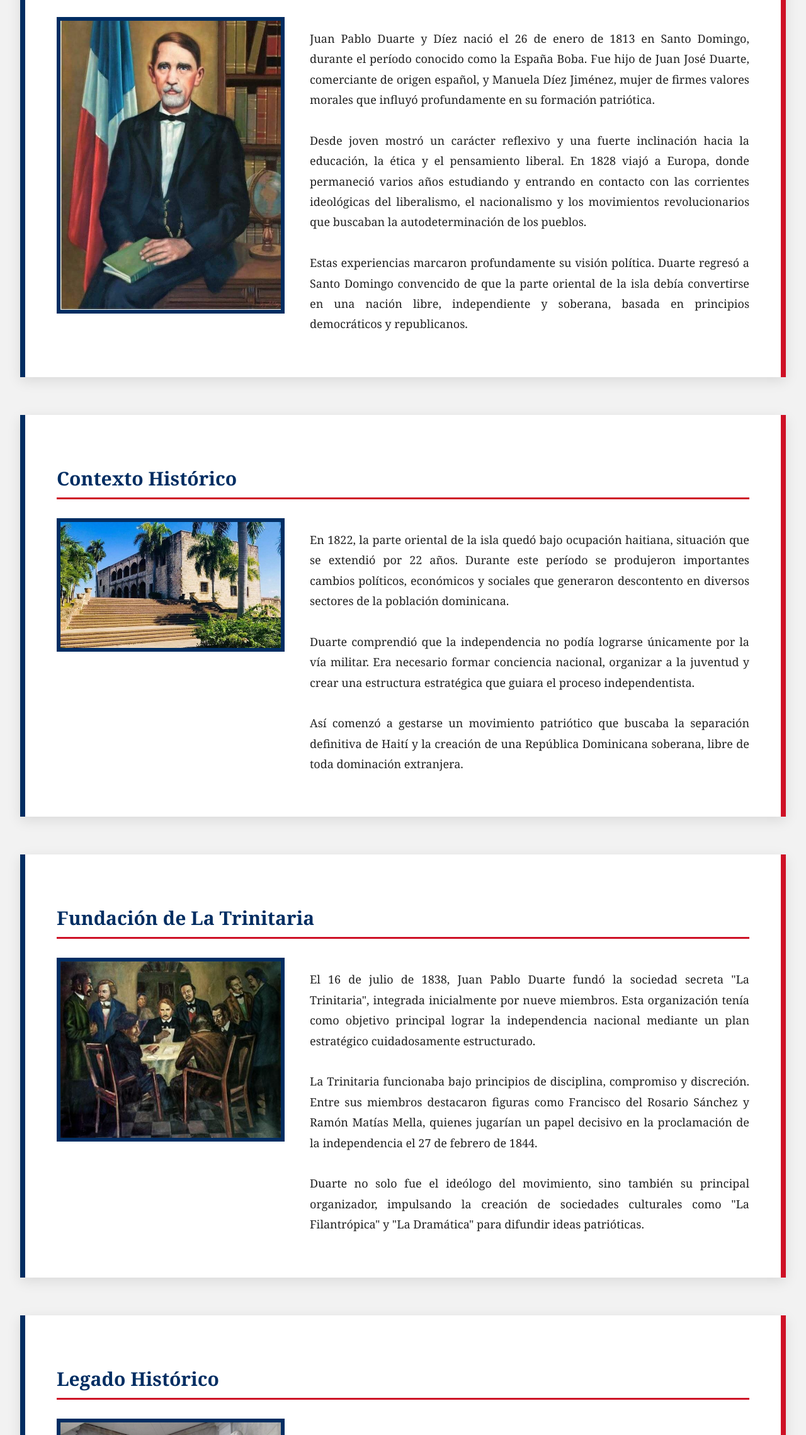
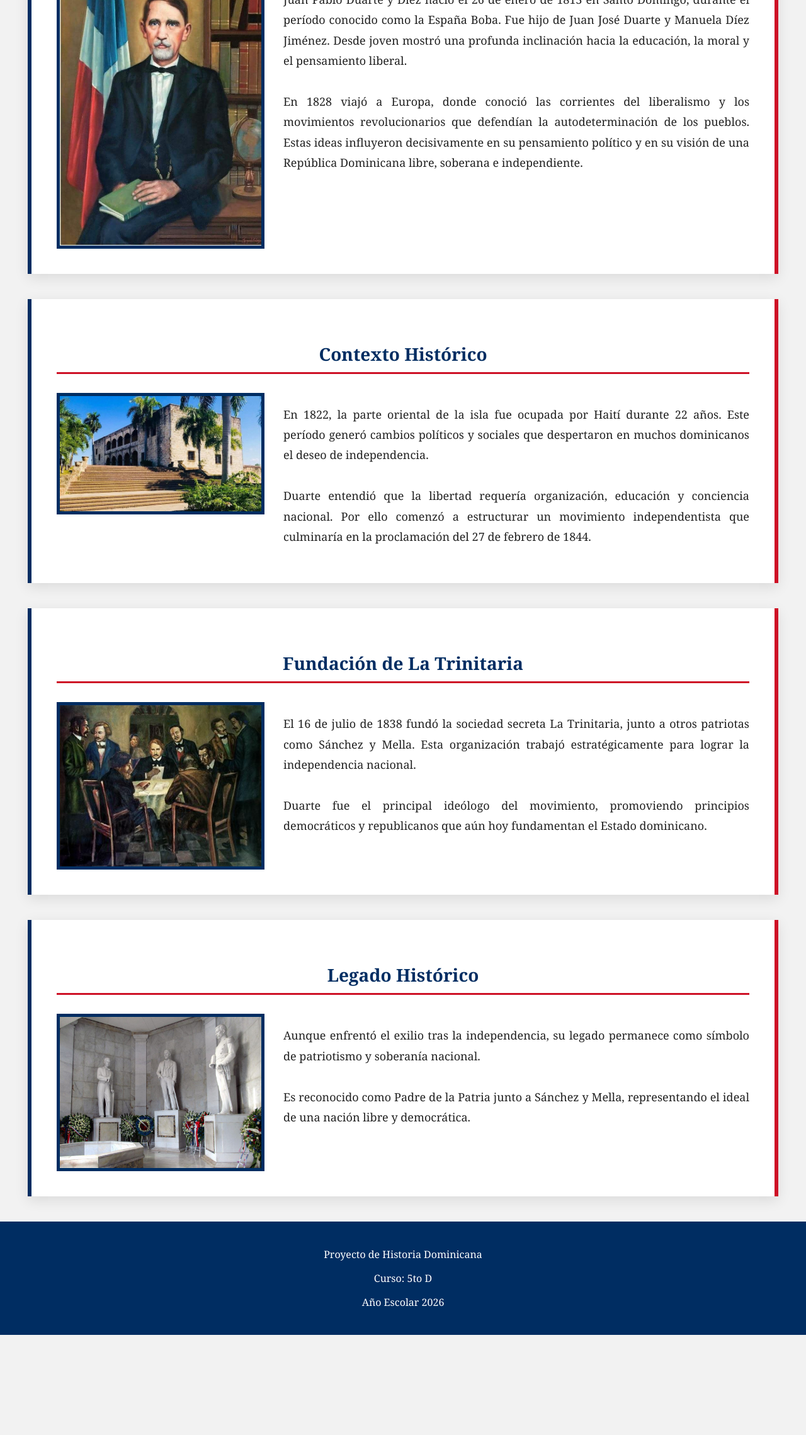
Before and after one commit to ANDRYio/5toD.github.io, a plain HTML site: page index.html in a window 1280 px wide. Shown: the part 521-2800 px from the top of the page at 63% size. After the commit the page ends 2641 px from the top, so only its background shows below. Drawn offline with Linux system fonts and the light colour scheme.

Commit message:
index.html

```diff
--- a/index.html
+++ b/index.html
@@ -26,19 +26,24 @@ header{
     background:var(--azul);
     color:var(--blanco);
     text-align:center;
-    padding:50px 20px;
-    border-bottom:10px solid var(--rojo);
+    padding:40px 20px;
+    border-bottom:8px solid var(--rojo);
 }
 
 header h1{
     margin:0;
-    font-size:42px;
-    letter-spacing:1px;
+    font-size:38px;
 }
 
 header h2{
     margin-top:10px;
     font-weight:normal;
+}
+
+header p{
+    margin-top:15px;
+    font-size:18px;
+    font-weight:bold;
 }
 
 /* NAV */
@@ -51,8 +56,9 @@ nav{
 nav a{
     color:var(--blanco);
     text-decoration:none;
-    margin:0 20px;
+    margin:0 15px;
     font-weight:bold;
+    display:inline-block;
 }
 
 nav a:hover{
@@ -62,11 +68,11 @@ nav a:hover{
 /* SECCIONES */
 section{
     max-width:1100px;
-    margin:60px auto;
-    padding:50px;
+    margin:40px auto;
+    padding:40px;
     background:var(--blanco);
-    border-left:8px solid var(--azul);
-    border-right:8px solid var(--rojo);
+    border-left:6px solid var(--azul);
+    border-right:6px solid var(--rojo);
     box-shadow:0 6px 20px rgba(0,0,0,0.1);
 }
 
@@ -75,21 +81,21 @@ section h3{
     border-bottom:3px solid var(--rojo);
     padding-bottom:10px;
     margin-bottom:30px;
-    font-size:30px;
+    font-size:28px;
+    text-align:center;
 }
 
 /* CONTENIDO FLEX */
 .contenido{
     display:flex;
-    flex-wrap:wrap;
-    gap:40px;
+    gap:30px;
     align-items:flex-start;
 }
 
 .contenido img{
-    width:350px;
+    width:320px;
     height:auto;
-    border:6px solid var(--azul);
+    border:5px solid var(--azul);
 }
 
 .contenido p{
@@ -104,8 +110,55 @@ footer{
     background:var(--azul);
     color:var(--blanco);
     text-align:center;
-    padding:30px;
+    padding:25px;
     margin-top:40px;
+}
+
+/* ========================= */
+/* 📱 RESPONSIVE CELULAR */
+/* ========================= */
+@media (max-width: 768px){
+
+    header h1{
+        font-size:24px;
+    }
+
+    header h2{
+        font-size:16px;
+    }
+
+    header p{
+        font-size:15px;
+    }
+
+    nav a{
+        display:block;
+        margin:10px 0;
+    }
+
+    section{
+        padding:25px;
+        margin:25px 10px;
+    }
+
+    .contenido{
+        flex-direction:column;
+        align-items:center;
+    }
+
+    .contenido img{
+        width:100%;
+        max-width:350px;
+    }
+
+    .contenido p{
+        font-size:16px;
+        text-align:left;
+    }
+
+    section h3{
+        font-size:22px;
+    }
 }
 
 </style>
@@ -116,11 +169,8 @@ footer{
 <header>
     <h1>Juan Pablo Duarte y Díez</h1>
     <h2>Padre de la Patria Dominicana</h2>
-    <p style="margin-top:15px; font-size:18px; font-weight:bold;">
-        Proyecto Académico – 5to D
-    </p>
+    <p>Proyecto Académico – 5to D</p>
 </header>
-
 
 <nav>
     <a href="#biografia">Biografía</a>
@@ -129,94 +179,66 @@ footer{
     <a href="#legado">Legado Histórico</a>
 </nav>
 
-<!-- BIOGRAFÍA -->
 <section id="biografia">
     <h3>Biografía</h3>
     <div class="contenido">
         <img src="imagenes/duarte.jpg" alt="Juan Pablo Duarte">
         <p>
         Juan Pablo Duarte y Díez nació el 26 de enero de 1813 en Santo Domingo,
-        durante el período conocido como la España Boba. Fue hijo de Juan José Duarte,
-        comerciante de origen español, y Manuela Díez Jiménez, mujer de firmes valores
-        morales que influyó profundamente en su formación patriótica.
+        durante el período conocido como la España Boba. Fue hijo de Juan José Duarte
+        y Manuela Díez Jiménez. Desde joven mostró una profunda inclinación hacia
+        la educación, la moral y el pensamiento liberal.
         <br><br>
-        Desde joven mostró un carácter reflexivo y una fuerte inclinación hacia la
-        educación, la ética y el pensamiento liberal. En 1828 viajó a Europa, donde
-        permaneció varios años estudiando y entrando en contacto con las corrientes
-        ideológicas del liberalismo, el nacionalismo y los movimientos revolucionarios
-        que buscaban la autodeterminación de los pueblos.
-        <br><br>
-        Estas experiencias marcaron profundamente su visión política. Duarte regresó
-        a Santo Domingo convencido de que la parte oriental de la isla debía convertirse
-        en una nación libre, independiente y soberana, basada en principios democráticos
-        y republicanos.
+        En 1828 viajó a Europa, donde conoció las corrientes del liberalismo y
+        los movimientos revolucionarios que defendían la autodeterminación de los pueblos.
+        Estas ideas influyeron decisivamente en su pensamiento político y en su visión
+        de una República Dominicana libre, soberana e independiente.
         </p>
     </div>
 </section>
 
-<!-- CONTEXTO HISTÓRICO -->
 <section id="contexto">
     <h3>Contexto Histórico</h3>
     <div class="contenido">
         <img src="imagenes/contexto.jpg" alt="Santo Domingo Colonial">
         <p>
-        En 1822, la parte oriental de la isla quedó bajo ocupación haitiana,
-        situación que se extendió por 22 años. Durante este período se produjeron
-        importantes cambios políticos, económicos y sociales que generaron
-        descontento en diversos sectores de la población dominicana.
+        En 1822, la parte oriental de la isla fue ocupada por Haití durante 22 años.
+        Este período generó cambios políticos y sociales que despertaron en muchos
+        dominicanos el deseo de independencia.
         <br><br>
-        Duarte comprendió que la independencia no podía lograrse únicamente por
-        la vía militar. Era necesario formar conciencia nacional, organizar a la
-        juventud y crear una estructura estratégica que guiara el proceso
-        independentista.
-        <br><br>
-        Así comenzó a gestarse un movimiento patriótico que buscaba la separación
-        definitiva de Haití y la creación de una República Dominicana soberana,
-        libre de toda dominación extranjera.
+        Duarte entendió que la libertad requería organización, educación y
+        conciencia nacional. Por ello comenzó a estructurar un movimiento
+        independentista que culminaría en la proclamación del 27 de febrero de 1844.
         </p>
     </div>
 </section>
 
-<!-- LA TRINITARIA -->
 <section id="trinitaria">
     <h3>Fundación de La Trinitaria</h3>
     <div class="contenido">
         <img src="imagenes/trinitaria.jpg" alt="La Trinitaria">
         <p>
-        El 16 de julio de 1838, Juan Pablo Duarte fundó la sociedad secreta
-        "La Trinitaria", integrada inicialmente por nueve miembros.
-        Esta organización tenía como objetivo principal lograr la independencia
-        nacional mediante un plan estratégico cuidadosamente estructurado.
+        El 16 de julio de 1838 fundó la sociedad secreta La Trinitaria,
+        junto a otros patriotas como Sánchez y Mella. Esta organización
+        trabajó estratégicamente para lograr la independencia nacional.
         <br><br>
-        La Trinitaria funcionaba bajo principios de disciplina, compromiso y
-        discreción. Entre sus miembros destacaron figuras como Francisco del
-        Rosario Sánchez y Ramón Matías Mella, quienes jugarían un papel decisivo
-        en la proclamación de la independencia el 27 de febrero de 1844.
-        <br><br>
-        Duarte no solo fue el ideólogo del movimiento, sino también su principal
-        organizador, impulsando la creación de sociedades culturales como
-        "La Filantrópica" y "La Dramática" para difundir ideas patrióticas.
+        Duarte fue el principal ideólogo del movimiento, promoviendo
+        principios democráticos y republicanos que aún hoy fundamentan
+        el Estado dominicano.
         </p>
     </div>
 </section>
 
-<!-- LEGADO -->
 <section id="legado">
     <h3>Legado Histórico</h3>
     <div class="contenido">
         <img src="imagenes/altar.jpg" alt="Altar de la Patria">
         <p>
-        A pesar de su liderazgo intelectual y moral, Duarte enfrentó el exilio
-        debido a conflictos políticos internos tras la independencia.
-        Sin embargo, su visión republicana y democrática se mantuvo como base
-        fundamental del Estado dominicano.
+        Aunque enfrentó el exilio tras la independencia, su legado permanece
+        como símbolo de patriotismo y soberanía nacional.
         <br><br>
         Es reconocido como Padre de la Patria junto a Sánchez y Mella,
-        y su pensamiento continúa siendo símbolo de integridad, patriotismo
-        y compromiso con la soberanía nacional.
-        <br><br>
-        Su legado trasciende el tiempo, representando el ideal de una nación
-        libre, justa y basada en principios democráticos.
+        representando el ideal de una nación libre y democrática.
         </p>
     </div>
 </section>
```
